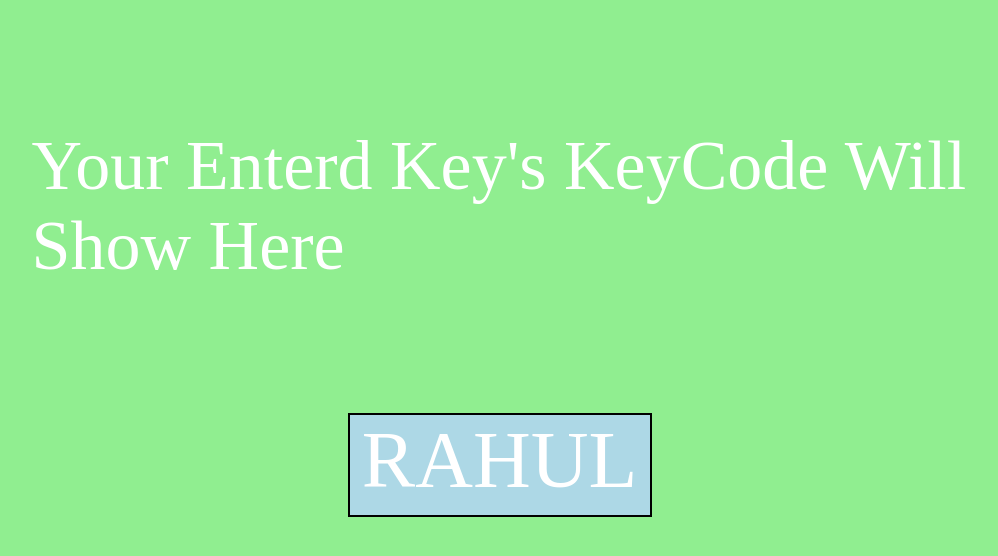
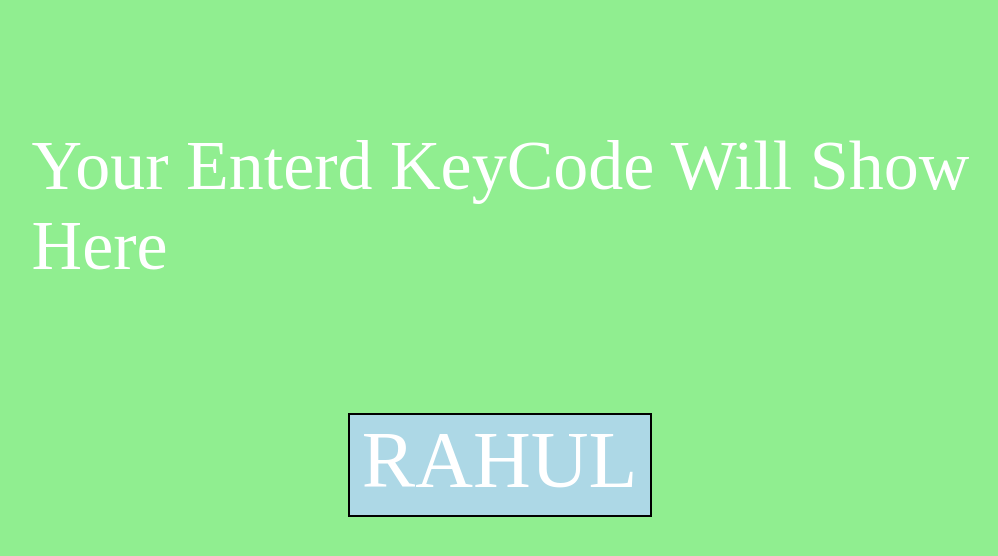
Before and after one commit to rahulxeel/Showing-KeyCodes, a plain HTML site: page index.html in a window 1280 px wide. Shown: the whole page, without its empty margins (166-1164 px from the left). Drawn offline with Linux system fonts and the light colour scheme.

Commit message:
Update index.html

```diff
--- a/index.html
+++ b/index.html
@@ -12,7 +12,7 @@
 
 <body>
 
-<div id="oa">Your Enterd Key's KeyCode Will Show Here</div>
+<div id="oa">Your Enterd KeyCode Will Show Here</div>
 
 <div id="abc">RAHUL</div>
 
```
